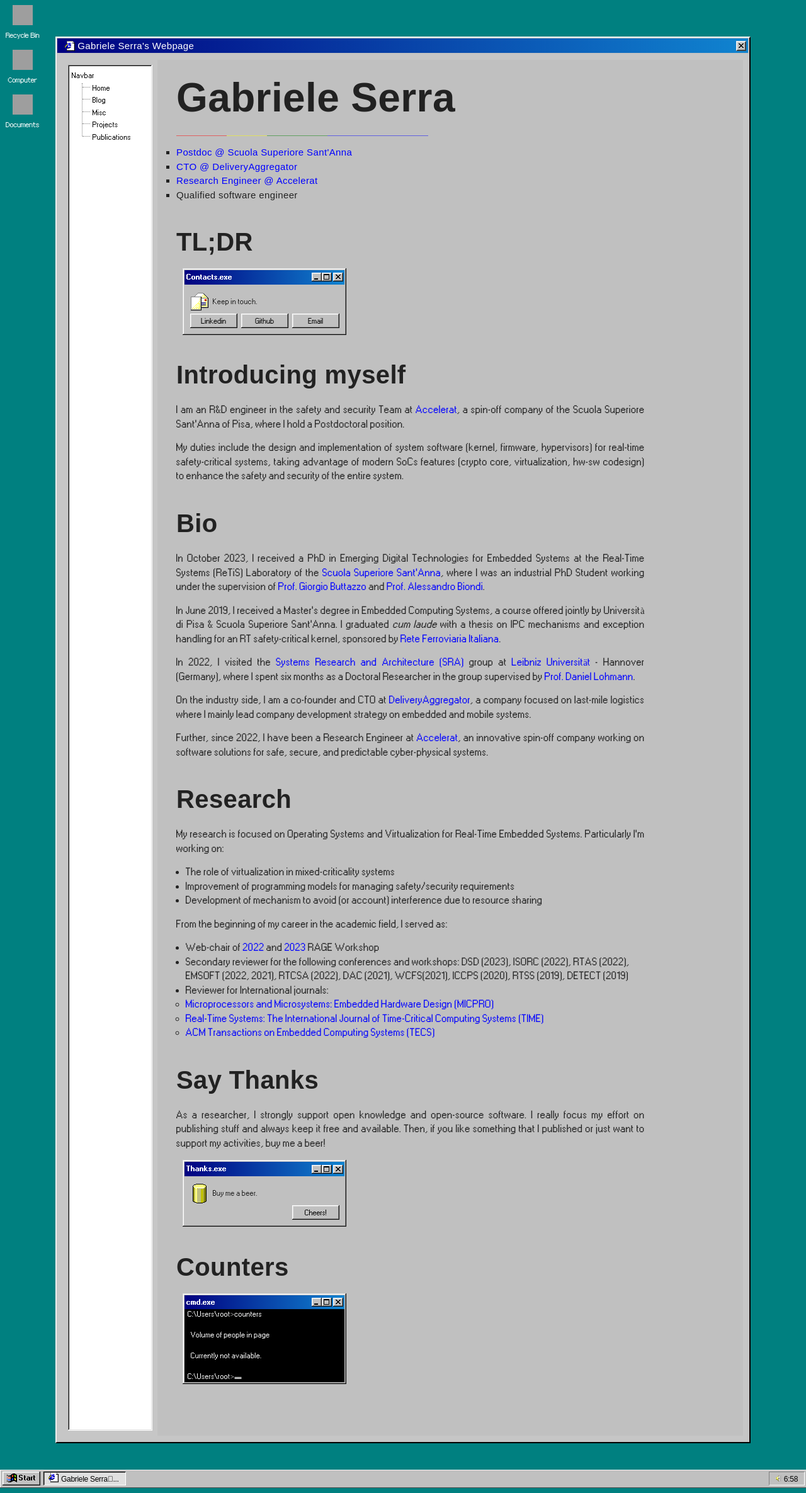
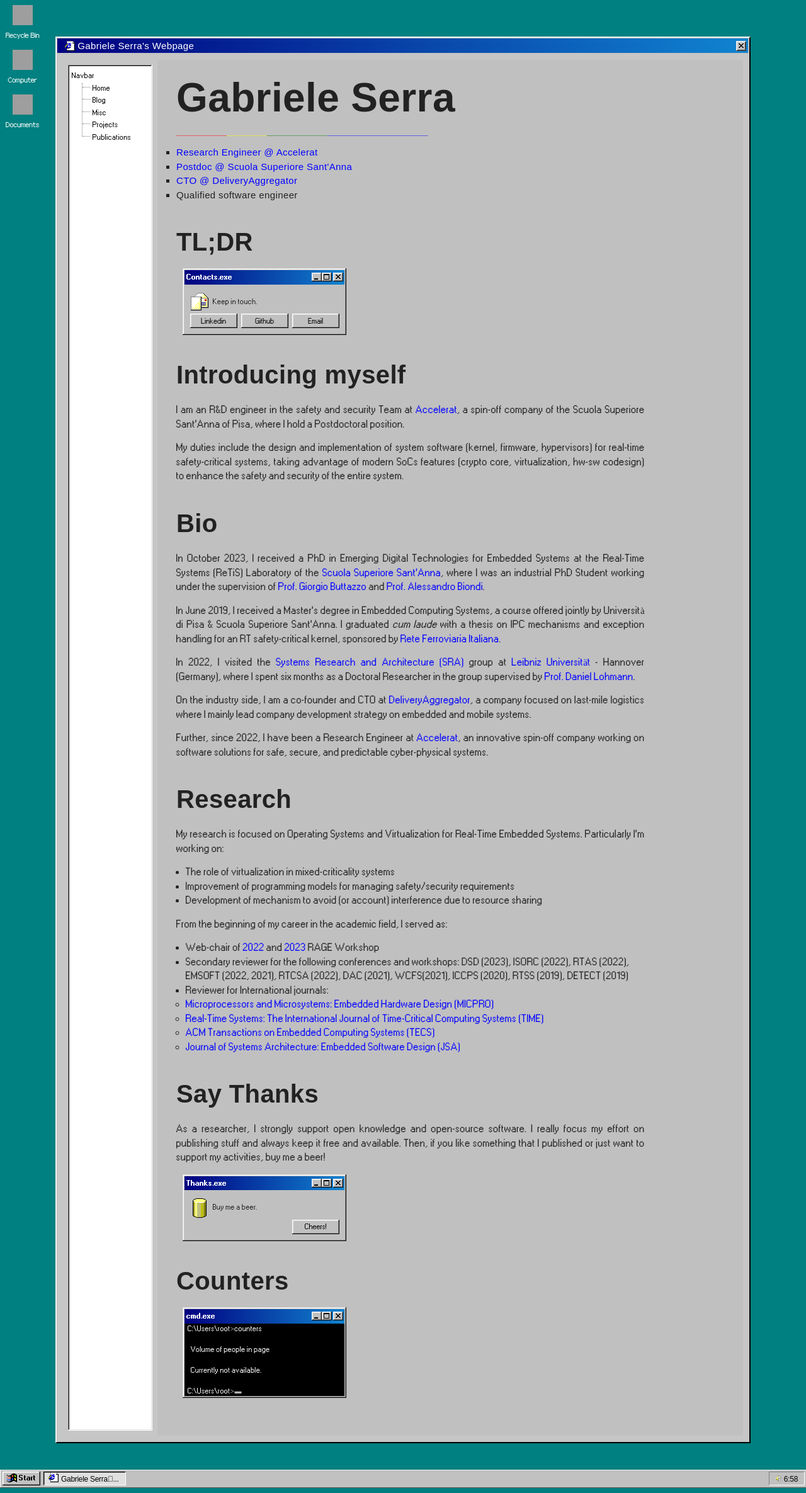
Before and after one commit to gabriserra/gabrieleserra.ml, a Jekyll site: the page built from index.markdown, in a window 1280 px wide. Shown: the whole page at 63% size. Built offline with Jekyll 4.4.1, drawn with Linux system fonts in a browser that asks for light colours; grey boxes are pictures that could not be loaded.

Commit message:
Updated homepage with info

```diff
--- a/_layouts/home.html
+++ b/_layouts/home.html
@@ -9,9 +9,9 @@ layout: default
 
     <p>
       <ul style="list-style-type: square;">
+        <li><a href="https://accelerat.eu/">Research Engineer @ Accelerat</a></li>
         <li><a href="https://www.santannapisa.it/en/gabriele-serra">Postdoc @ Scuola Superiore Sant'Anna</a> </li>
         <li><a href="https://landing.deliveryaggregator.com/">CTO @ DeliveryAggregator</a></li>
-        <li><a href="https://accelerat.eu/">Research Engineer @ Accelerat</a></li>
         <li>Qualified software engineer</li>
       </ul>
     </p>
@@ -122,6 +122,8 @@ layout: default
               Real-Time Systems: The International Journal of Time-Critical Computing Systems (TIME)</li>
             <li><a href="https://dl.acm.org/journal/tecs">
               ACM Transactions on Embedded Computing Systems (TECS)</li>
+            <li><a href="https://www.sciencedirect.com/journal/journal-of-systems-architecture">
+              Journal of Systems Architecture: Embedded Software Design (JSA)</li>
           </ul>
           </a>
         </li>
```
